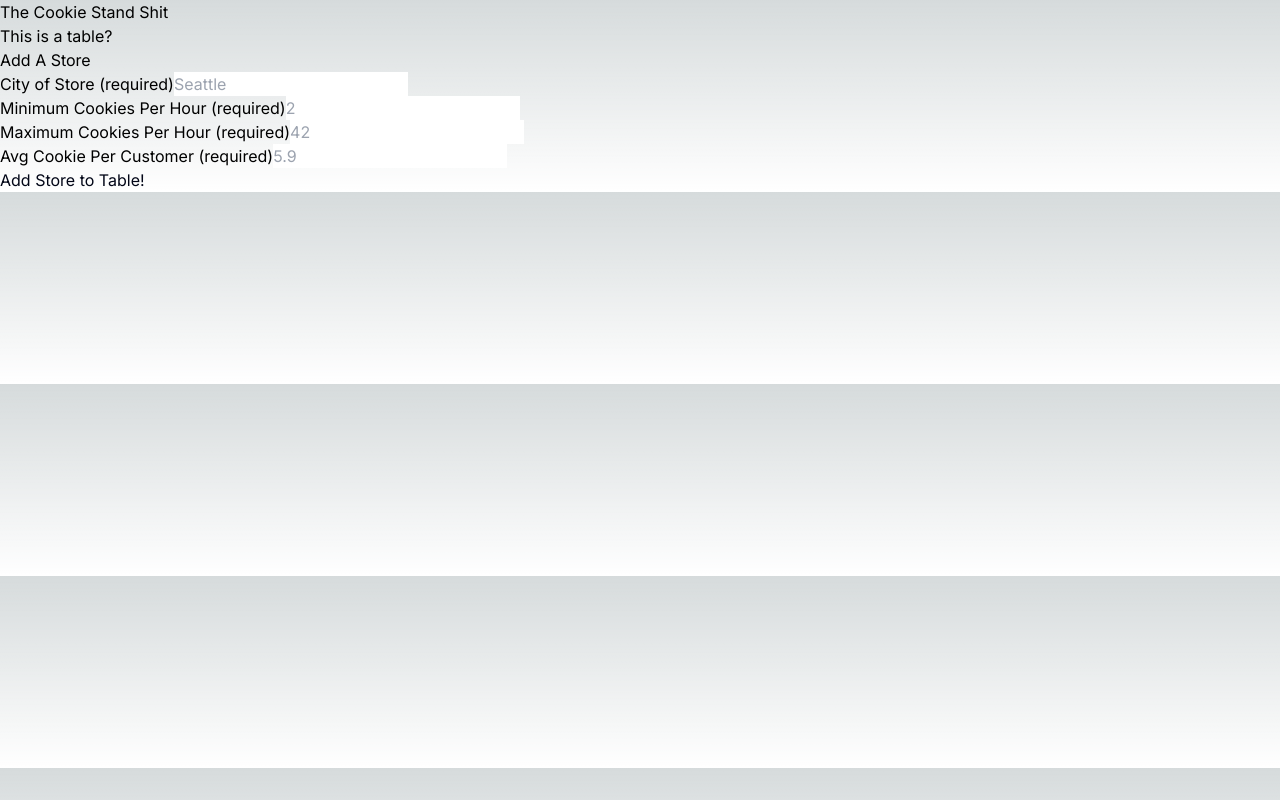
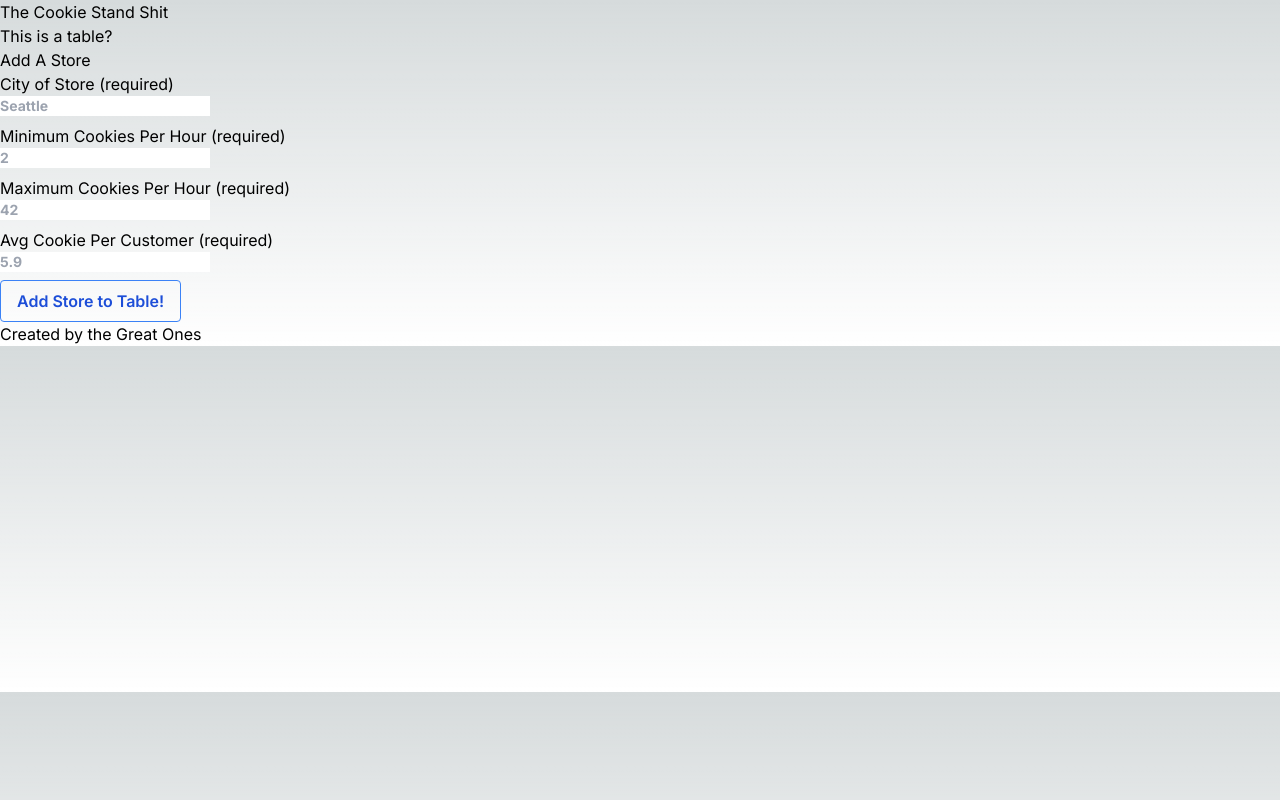
Before and after one commit to ReeceRenninger/cookie-stand-improved, a Next.js app: page / in a window 1280 px wide. Built offline with nearby package versions, Linux system fonts and the light colour scheme.

Commit message:
lots of work on store

```diff
--- a/app/Components/Form.js
+++ b/app/Components/Form.js
@@ -6,21 +6,21 @@ const Form = () => {
                 <legend id="fieldsettitle">Add A Store</legend>
                 <section>
                     <label for="city-input">City of Store (required)</label>
-                    <input type="text" id="city-input" name="store_city" placeholder="Seattle" required class="text-slate-950" />
+                    <input type="text" id="city-input" name="store_city" placeholder="Seattle" required class="block text-gray-700 text-sm font-bold mb-2" />
                 </section>
                 <section>
                     <label for="min-input">Minimum Cookies Per Hour (required)</label>
-                    <input type="number" id="min-input" name="store_min" placeholder="2" required min="0" class="text-slate-950" />
+                    <input type="number" id="min-input" name="store_min" placeholder="2" required min="0" class="block text-gray-700 text-sm font-bold mb-2" />
                 </section>
                 <section>
                     <label for="max-input">Maximum Cookies Per Hour (required)</label>
-                    <input type="number" id="max-input" name="store_max" placeholder="42" required min="0" class="text-slate-950" />
+                    <input type="number" id="max-input" name="store_max" placeholder="42" required min="0" class="block text-gray-700 text-sm font-bold mb-2" />
                 </section>
                 <section>
                     <label for="avg-input">Avg Cookie Per Customer (required)</label>
-                    <input type="number" id="avg-input" name="store_avg" placeholder="5.9" required min="0" class="text-slate-950" />
+                    <input type="number" id="avg-input" name="store_avg" placeholder="5.9" required min="0" class="block text-gray-700 text-sm font-bold mb-2" />
                 </section>
-                <button class="text-slate-950">Add Store to Table!</button>
+                <button class="bg-transparent hover:bg-blue-500 text-blue-700 font-semibold hover:text-white py-2 px-4 border border-blue-500 hover:border-transparent rounded">Add Store to Table!</button>
             </fieldset>
         </form>
     );
--- a/app/Components/Header.js
+++ b/app/Components/Header.js
@@ -1,7 +1,7 @@
 const Header = () => {
     return (
         <header>
-            <p>The Cookie Stand Shit</p>
+            <h1>The Cookie Stand Shit</h1>
         </header>
     );
 }
--- a/app/Components/Store.js
+++ b/app/Components/Store.js
@@ -1,15 +1,34 @@
-// function getRNGcust(minCust, maxCust) {
-//   return Math.floor(Math.random() * (maxCust - minCust) + minCust);
-// }
+'use client'
 
-// class Store {
-//   constructor(name, minCust, maxCust, avgCookie) {
-//     this.name = name;
-//     this.minCust = minCust;
-//     this.maxCust = maxCust;
-//     this.avgCookie = avgCookie;
-//     this.avgCookiesBought = [];
-//   }
-// }
+import React from 'react';
 
-// export default Store;
+const Store = () => {
+    const [name, setName] = React.useState('');
+    const [minCust, setMinCust] = React.useState(0);
+    const [maxCust, setMaxCust] = React.useState(0);
+    const [avgCookie, setAvgCookie] = React.useState(0);
+    const [hourlyCust, setHourlyCust] = React.useState([]);
+    const [hourlyCookies, setHourlyCookies] = React.useState([]);
+    const [totalCookies, setTotalCookies] = React.useState([]);
+    const [allStores, setAllStores] = React.useState([]);
+
+    const getRNGcust = (minCust, maxCust) => {
+        return Math.floor(Math.random() * (maxCust - minCust) + minCust);
+    }
+
+    const getHourlyCook = (avgCookies, hourlyCust) => {
+        for (let i = 0; i < hours.length; i++) {
+            hourlyCookies.push((Math.ceil(hourlyCust[i] * avgCookies)))
+        }
+    }
+
+    const getTotalCookie = (hourlyCookies, totalCookies) =>{
+        totalCookies.push(hourlyCookies.reduce((hourlyCookie, totalCookies) => hourlyCookies + totalCookies, 0))
+    }
+
+    return (
+        <p>{name}</p>
+    );
+}
+
+export default Store;
--- a/app/page.js
+++ b/app/page.js
@@ -1,19 +1,20 @@
 import Image from 'next/image';
 import Header from './Components/Header';
 import Table from './Components/Table';
-// import Store from './Components/Store';
+import Store from './Components/Store';
 import Form from './Components/Form';
 import Footer from './Components/Footer';
 
 export default function Home() {
   return (
     <>
-    <main>
       <Header />
-      <Table />
-      {/* <Store /> */}
-      <Form />
-    </main>
+      <main>
+        <Table />
+        <Store />
+        <Form />
+      </main>
+      <Footer />
     </>
   )
 }
```
